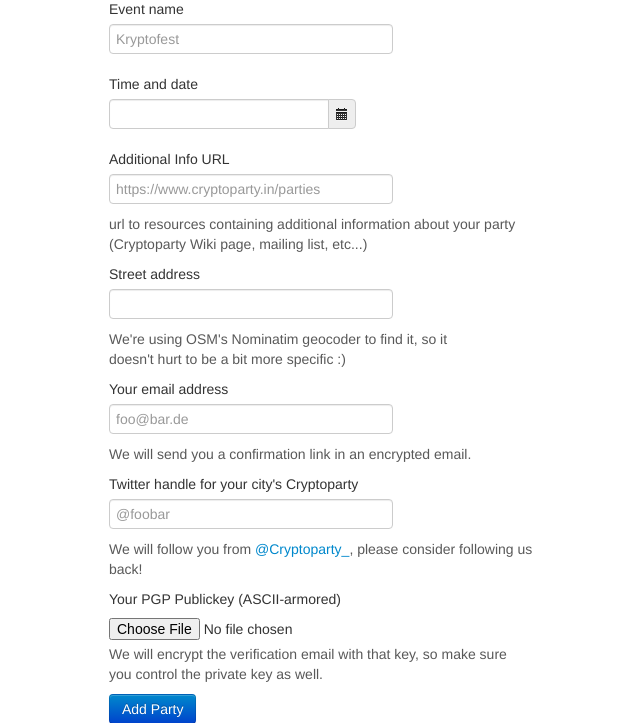
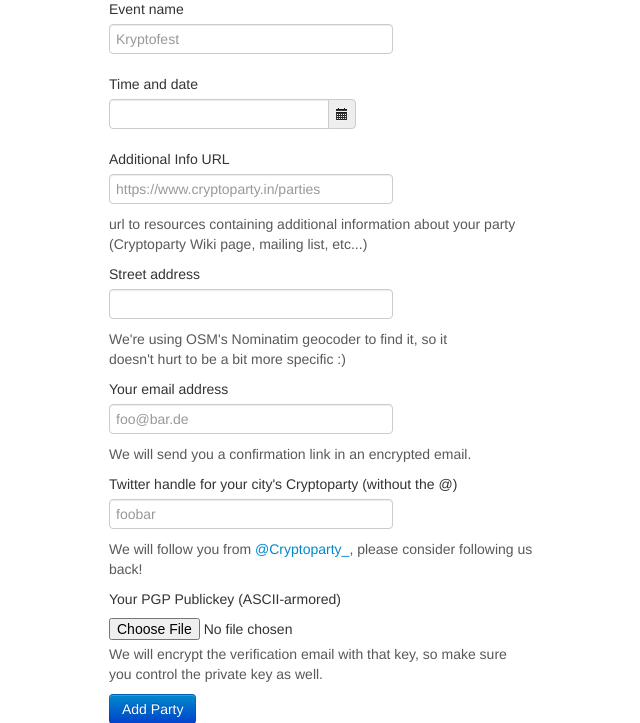
Before and after one commit to cryptoparty/cryptoparty.in, a Flask app: page /party/add in a window 1280 px wide. Shown: the part 101-824 px from the top of the page, without its empty margins (306-946 px from the left). Run offline with Flask 2, Linux system fonts and the light colour scheme; some libraries are stand-ins or nearby versions.

Commit message:
Changed some *very* misleading helper text about using the @ before the twitter handle

```diff
--- a/cryptoparty/templates/add_party.html
+++ b/cryptoparty/templates/add_party.html
@@ -85,9 +85,9 @@
 
         <!-- Text input-->
         <div class="control-group">
-        <label class="control-label" for="textinput">Twitter handle for your city's Cryptoparty</label>
+        <label class="control-label" for="textinput">Twitter handle for your city's Cryptoparty (without the @)</label>
         <div class="controls">
-        <input id="textinput" name="organizer_twitter_handle" placeholder="@foobar" class="input-xlarge" type="text">
+        <input id="textinput" name="organizer_twitter_handle" placeholder="foobar" class="input-xlarge" type="text">
         <p class="help-block">We will follow you from <a href="http://twitter.com/cryptoparty_">@Cryptoparty_</a>, please consider following us back!</p>
         </div>
         </div>
--- a/cryptoparty/views.py
+++ b/cryptoparty/views.py
@@ -145,7 +145,7 @@ def web_party_add():
                                     [validators.required(), validators.Email()])
 
         organizer_twitter_handle = TextField('Twitter handle for your city\'s Cryptoparty',
-                                    [validators.required(), validators.Regexp('/^[A-Za-z0-9_]{1,15}$/', flags=0, message=u'Invalid Twitter handle, did you forget the @?.')])
+                                    [validators.required(), validators.Regexp('/^[A-Za-z0-9_]{1,15}$/', flags=0, message=u'Invalid Twitter handle, don\'t put the @ at the beginning!')])
         organizer_pubkey = FileField('Your GPG Public key')
 
     if request.method == 'GET':
```
